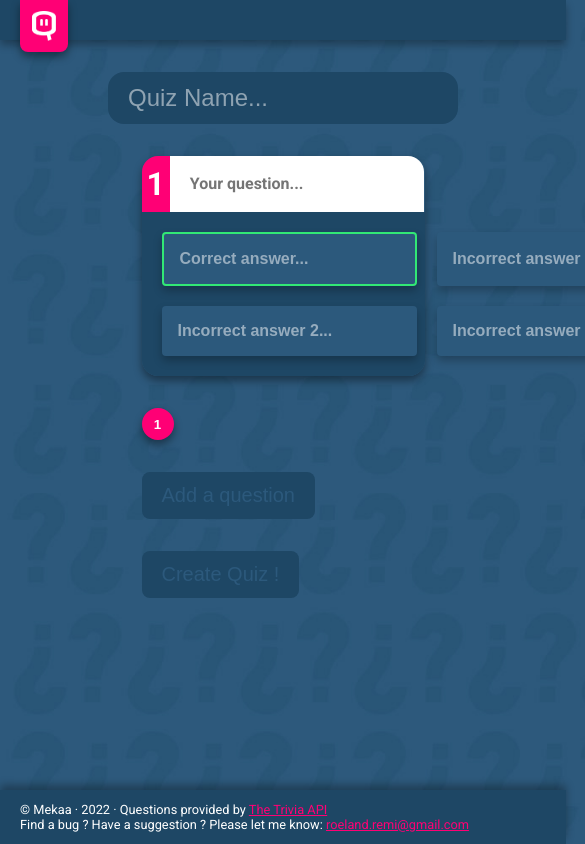
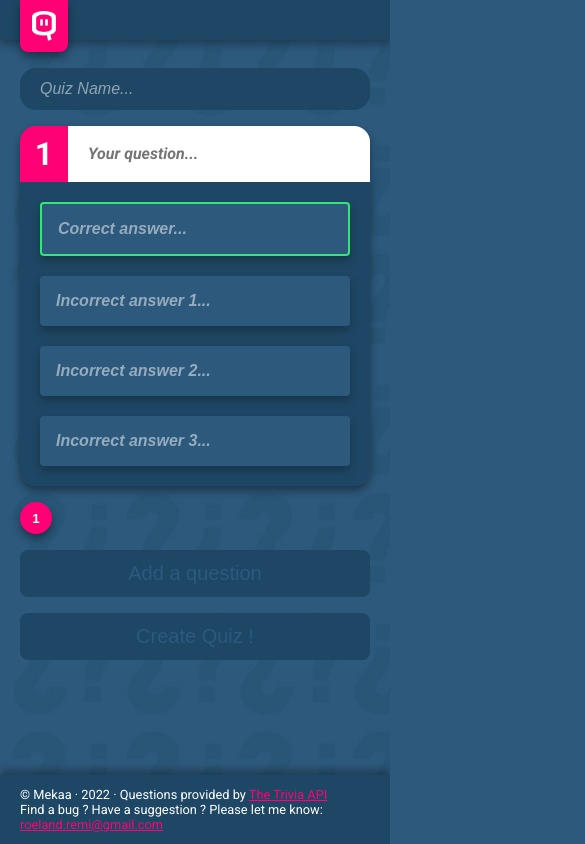
Before and after one commit to RmiMekaa/QuizzApp, a React (Create React App) app: page /create-quiz/1/1 in a window 390 px wide. Shown: the top 844 px of the page, 585 px wide, since content can reach past the window. Built offline with nearby package versions, Linux system fonts and the light colour scheme; a web font is replaced by a local one.

Commit message:
commit before build

```diff
--- a/src/index.js
+++ b/src/index.js
@@ -4,8 +4,4 @@ import './style/main.scss';
 import App from './App';
 
 const root = ReactDOM.createRoot(document.getElementById('root'));
-root.render(
-  <React.StrictMode>
-    <App />
-  </React.StrictMode>
-);
+root.render(<App />);
--- a/src/pages/CreateQuizPage.jsx
+++ b/src/pages/CreateQuizPage.jsx
@@ -48,7 +48,6 @@ export default function CreateQuizPage({ appState, setAppState }) {
     <form className="create-quiz-form" onSubmit={(e) => saveQuiz(e)}>
 
       <input
-        className="create-quiz-form__quizName"
         id='quizName'
         type='text'
         placeholder='Quiz Name...'
@@ -84,9 +83,9 @@ export default function CreateQuizPage({ appState, setAppState }) {
         )}
       </div>
 
-      <div>
-        <button className='create-quiz-form__add-button' type='button' onClick={handleAddQuestion} disabled={questionIsComplete ? false : true}>Add a question</button>
-        <button className='create-quiz-form__submit-button' type='submit' disabled={questionIsComplete ? false : true} >{method === 'edit' ? 'Save ' : 'Create '}Quiz !</button>
+      <div className='create-quiz-form__buttons'>
+        <button className='add-btn' type='button' onClick={handleAddQuestion} disabled={questionIsComplete ? false : true}>Add a question</button>
+        <button className='confirm-btn' type='submit' disabled={questionIsComplete ? false : true} >{method === 'edit' ? 'Save ' : 'Create '}Quiz !</button>
       </div>
     </form>
   )
@@ -180,7 +179,7 @@ export default function CreateQuizPage({ appState, setAppState }) {
     if (!questionIsComplete) return alert('You must complete the current question to save your quiz');
     if (!quizName) return alert('You must name your quiz');
     let nameIsValid = checkNameAvailability(quizName);
-    if (!nameIsValid) return alert('A quiz with this name already exist, please choose a unique name');
+    if (method === 'create' && !nameIsValid) return alert('A quiz with this name already exist, please choose a unique name');
 
     const newQuiz = setupQuiz()
 
--- a/src/style/main.scss
+++ b/src/style/main.scss
@@ -68,5 +68,6 @@ textarea {
   main {
     margin: 0;
     padding: 0;
+    width: 100%;
   }
 }
--- a/src/style/pages/createQuizPage.scss
+++ b/src/style/pages/createQuizPage.scss
@@ -3,11 +3,16 @@
   flex-direction: column;
   align-items: center;
   justify-content: center;
-  width: 50%;
   margin: 0 auto;
+  max-width: 768px;
+  gap: 2rem;
 
-  &__quizName {
-    margin: 2rem 0 2rem 0;
+  input::placeholder {
+    color: rgba(255, 255, 255, 0.5);
+    font-style: italic;
+  }
+
+  input#quizName {
     background-color: $darkBlue;
     border: none;
     padding: $smallPadding $mediumPadding;
@@ -16,14 +21,11 @@
     border-radius: 1rem;
     outline: none;
 
-    &::placeholder {
-      color: rgba(255, 255, 255, 0.5);
   }
-  }
+
 
   &__controls {
     width: 100%;
-    margin-top: 2rem;
     display: flex;
     justify-content: left;
     gap: 0.5rem;
@@ -47,31 +49,36 @@
     }
   }
 
-  &__submit-button,
-  &__add-button {
+  &__buttons {
+    width: 100%;
+    display: flex;
+    justify-content: center;
+    gap: 1rem;
+
+    & button {
       @include fontLondrina(1.25rem, 300);
       background-color: $primary;
       color: white;
       padding: $smallPadding $mediumPadding;
-    margin-top: 2rem;
       border-radius: 0.5rem;
-  }
 
-  &__add-button {
+      &.add-btn {
         background-color: white;
         color: $primary;
       }
 
-  button[disabled] {
+      &[disabled] {
         cursor: initial;
         background-color: $darkBlue;
         color: $mediumBlue;
         border: none;
       }
+
+    }
+  }
 }
 
 //---------------card----------------------
-
 .card {
   width: 100%;
   box-shadow: $defaultBoxShadow;
@@ -89,6 +96,7 @@
     justify-content: center;
     align-items: center;
     width: 10%;
+    min-width: 3rem;
     background-color: $primary;
     border-top-left-radius: 1rem;
   }
@@ -98,6 +106,10 @@
     border-top-right-radius: 1rem;
     width: 90%;
     color: #2c597c;
+
+    &::placeholder {
+      font-style: italic;
+    }
   }
 }
 
@@ -113,12 +125,12 @@
 }
 
 .card input,
-.card textarea {
+.card__header__question {
   border: transparent;
   outline: none;
   font-size: 1rem;
   line-height: 1rem;
-  padding: 1.25rem;
+  padding: $mediumPadding;
   font-weight: bold;
   resize: none;
 }
@@ -140,3 +152,31 @@
 input#correctAnswer {
   border: 2px solid $green;
 }
+
+//Responsive Design
+@media all and (max-width: 768px) {
+  .create-quiz-form {
+    width: 100%;
+    padding: $mediumPadding;
+    display: flex;
+    flex-direction: column;
+    gap: 1rem;
+
+    & input#quizName {
+      margin-top: 0.5rem;
+      width: 100%;
+      font-size: 1rem;
+    }
+
+    & .card {
+
+      &__answers {
+        grid-template-columns: 1fr;
+      }
+    }
+
+    &__buttons {
+      flex-direction: column;
+    }
+  }
+}
--- a/src/style/pages/homePage.scss
+++ b/src/style/pages/homePage.scss
@@ -36,6 +36,10 @@
       grid-area: a;
     }
 
+    & .customQuizzes {
+      border-top: 3px solid $primary;
+    }
+
   }
 
 }
```
Lines whose indentation alone changed are shown as unchanged.
